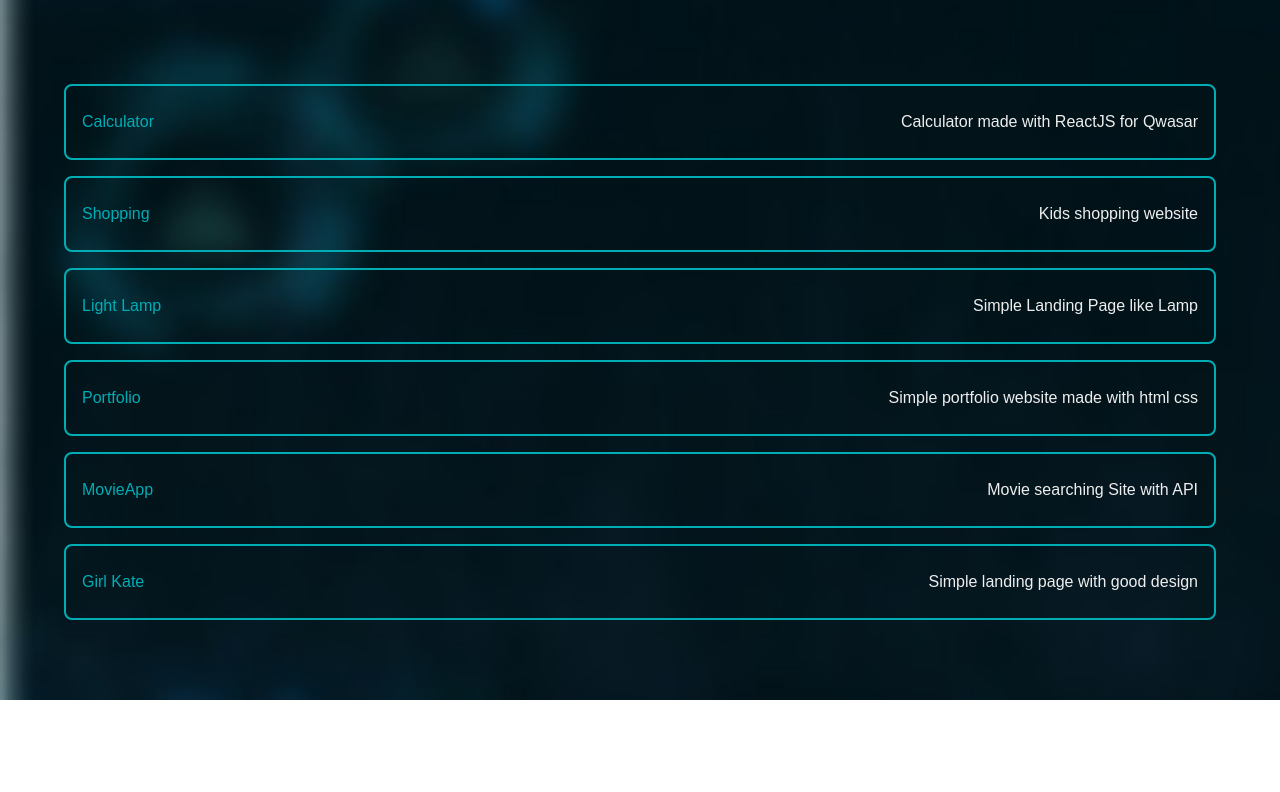
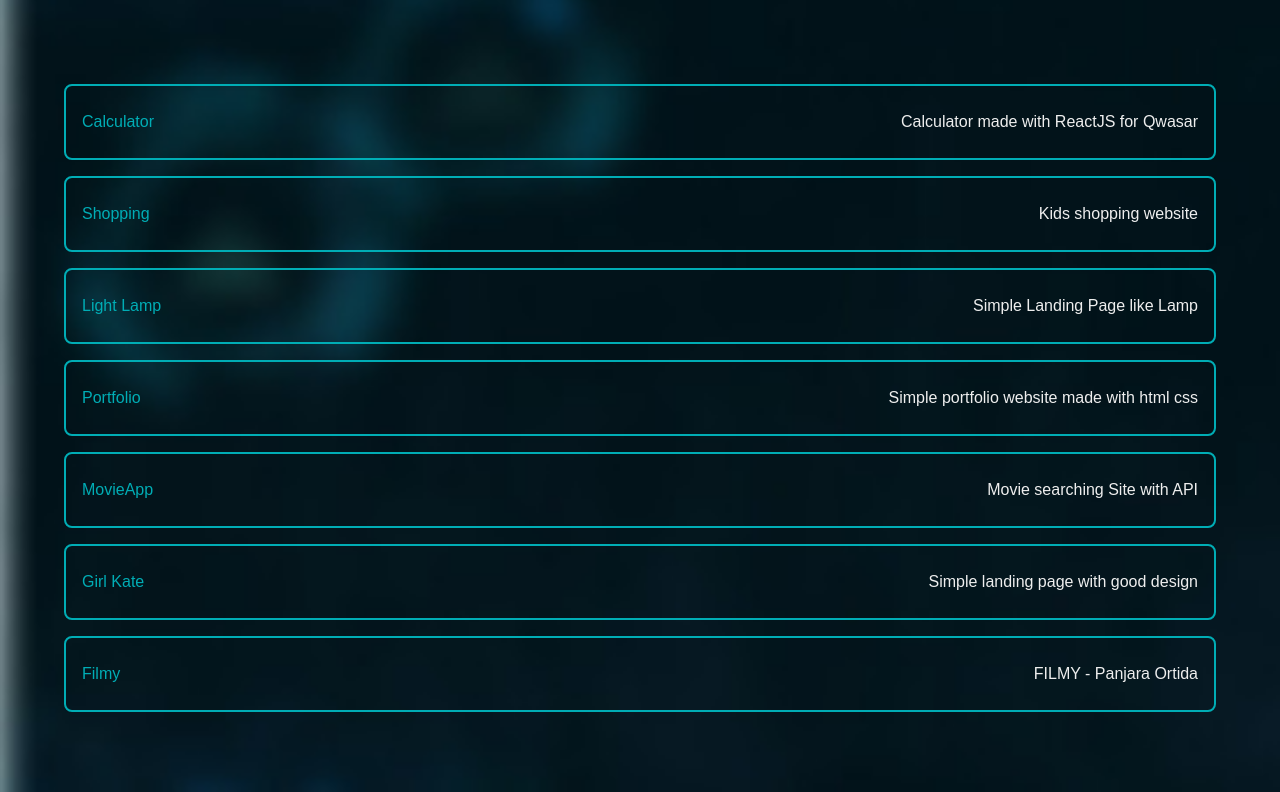
Before and after one commit to abdurahmoniy/abdurahmoniy.github.io, a React (Create React App) app: page / in a window 1280 px wide. Shown: the part 2213-3005 px from the top of the page. Before the commit the page ends 2913 px from the top, so only its background shows below. Built offline with nearby package versions, Linux system fonts and the light colour scheme.

Commit message:
added files

```diff
--- a/src/components/consts.js
+++ b/src/components/consts.js
@@ -72,6 +72,12 @@ export const portfolio =[
         url: 'https://girl-kate.vercel.app/',
         desc: 'Simple landing page with good design',
     },
+    {
+        id: 7,
+        title: 'Filmy',
+        url: 'https://filmy-w.vercel.app/',
+        desc: 'FILMY - Panjara Ortida',
+    },
 ]
 
 export const progres =[
```
